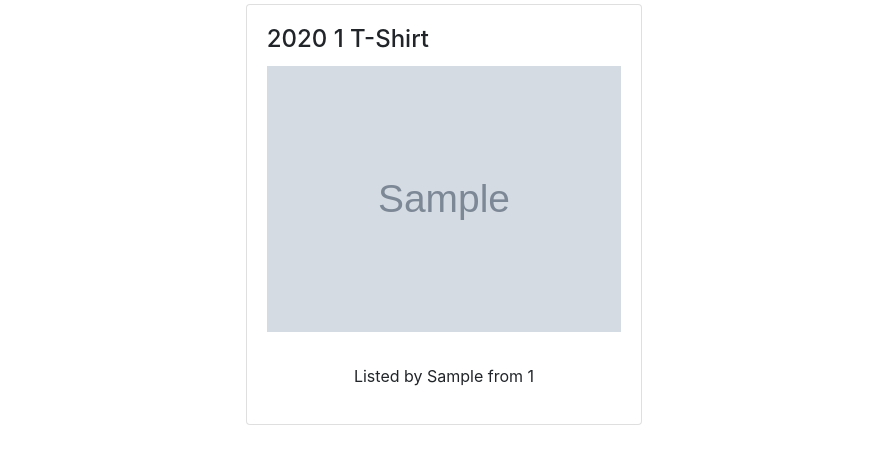
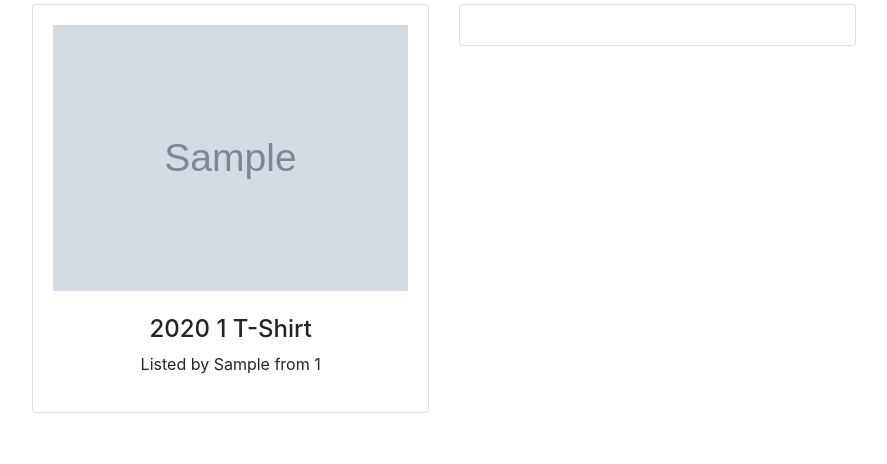
Before and after one commit to dc74089/oneshirt, a Django app: page /item/1/ in a window 1280 px wide. Shown: the part 66-530 px from the top of the page, without its empty margins (196-1083 px from the left). Run offline with Django 3.2, Linux system fonts and the light colour scheme; tables that the repository leaves empty hold one stand-in row (values such as "Sample post"); grey boxes marked "Sample" are stand-in pictures; some libraries are stand-ins or nearby versions.

Commit message:
Work During CS1 Lots of stuff, mostly item viewing and creating trades

```diff
--- a/trade/models.py
+++ b/trade/models.py
@@ -37,6 +37,9 @@ class Item(models.Model):
     available = models.BooleanField(default=True)
     photo = models.ImageField(null=True)
 
+    def __str__(self):
+        return "%s %s" % (self.team, self.get_classification_display())
+
 
 class Trade(models.Model):
     statuses = (
@@ -44,6 +47,24 @@ class Trade(models.Model):
         ('d', 'Denied'),
         ('p', 'Pending')
     )
+    requester = models.ForeignKey(OneshirtUser, null=False, blank=False, on_delete=models.CASCADE,
+                                  related_name="trade_user_requester")
+    recipient = models.ForeignKey(OneshirtUser, null=False, blank=False, on_delete=models.CASCADE,
+                                  related_name="trade_user_recipient")
     give = models.ManyToManyField(Item, related_name="trade_item_given")
     take = models.ManyToManyField(Item, related_name="trade_item_gotten")
     status = models.CharField(max_length=10, choices=statuses, default='p')
+
+    def __str__(self):
+        give_string = ""
+        take_string = ""
+
+        for item in self.give.all():
+            give_string += str(item) + ", "
+
+        for item in self.give.all():
+            give_string += str(item) + ", "
+
+        return "%s offering %s for %s from %s" % (
+            self.requester, give_string[:-3], take_string[:-3], self.recipient
+        )
--- a/trade/templates/trade/item_view.html
+++ b/trade/templates/trade/item_view.html
@@ -1,16 +1,53 @@
 {% extends 'trade/base.html' %}
 
 {% block content %}
-  <div class="row">
-    <div class="col-sm-6 col-md-4 ml-auto mr-auto">
+  <div class="row justify-content-center">
+    <div class="col-sm-6 col-md-4">
       <div class="card">
         <div class="card-body">
-          <h4 class="card-title">{% if item.year %}{{ item.year }}{% endif %}
+          <img style="width: 100%; clear:both;" src="{{ item.photo.url }}">
+          <br><br>
+          <h4 class="text-center">{% if item.year %}{{ item.year }}{% endif %}
             {{ item.team }} {{ item.get_classification_display }}</h4>
-          <img style="width: 100%; clear:both;" src="{{ item.photo.url }}">
-          <p class="text-center" style="margin-top: 2rem;">Listed by {{ item.owner }}</p>
+          <p class="text-center">Listed by {{ item.owner }}</p>
         </div>
       </div>
     </div>
+    <div class="col-sm-12 col-md-4">
+      {% if request.user is item.owner %}
+        <div class="card">
+          <div class="card-body">
+            <h4 class="card-title">I Want It!</h4>
+            {% if user.is_authenticated %}
+              <h6>Set up a trade with {{ item.owner }}.</h6>
+              <br>
+              <form action="{% url 'trade:trade_new' %}" method="post">
+                {% csrf_token %}
+                <input type="number" readonly name="take" class="d-none" value="{{ item.id }}">
+
+                <div class="form-group">
+                  <label for="give">What do you want to offer?</label>
+                  <select class="custom-select" name="give" style="width: 100%;">
+                    {% for item in items %}
+                      <option value="{{ item.id }}">My {{ item }}</option>
+                    {% endfor %}
+                  </select>
+                </div>
+                <button class="btn btn-primary" type="submit">Submit</button>
+              </form>
+            {% else %}
+              <p>To set up a trade, you need to be logged in! Log in or register using one of the buttons in the header,
+                then come back here.</p>
+            {% endif %}
+          </div>
+        </div>
+      {% else %}
+        <div class="card">
+          <div class="card-body">
+            <!-- TODO: Dash -->
+          </div>
+        </div>
+      {% endif %}
+    </div>
   </div>
 {% endblock %}
--- a/trade/urls.py
+++ b/trade/urls.py
@@ -1,6 +1,6 @@
 from django.urls import path
 
-from .views import index, auth, search, item
+from .views import index, auth, search, item, trade
 
 app_name = 'trade'
 urlpatterns = [
@@ -16,6 +16,9 @@ urlpatterns = [
     path(r'item/<int:id>/', item.view, name='item_view'),
     path(r'item/add/', item.new, name='item_add'),
 
+    # Trading
+    path(r'trade/make', trade.new_trade, name='trade_new'),
+
     # Search
     path(r'search/', search.search, name='search'),
 ]
--- a/trade/views/item.py
+++ b/trade/views/item.py
@@ -7,6 +7,9 @@ from ..models import Item, OneshirtUser
 def view(request, id):
     ctx = {}
     ctx['item'] = get_object_or_404(Item, id=id)
+
+    if request.user.is_authenticated:
+        ctx['items'] = Item.objects.filter(owner__django_user=request.user)
 
     return render(request, 'trade/item_view.html', ctx)
 
```
Also changed, not shown: trade/views/trade.py (added, +16 -0 lines), trade/migrations/0001_initial.py, trade/migrations/0002_item_year.py (deleted).
